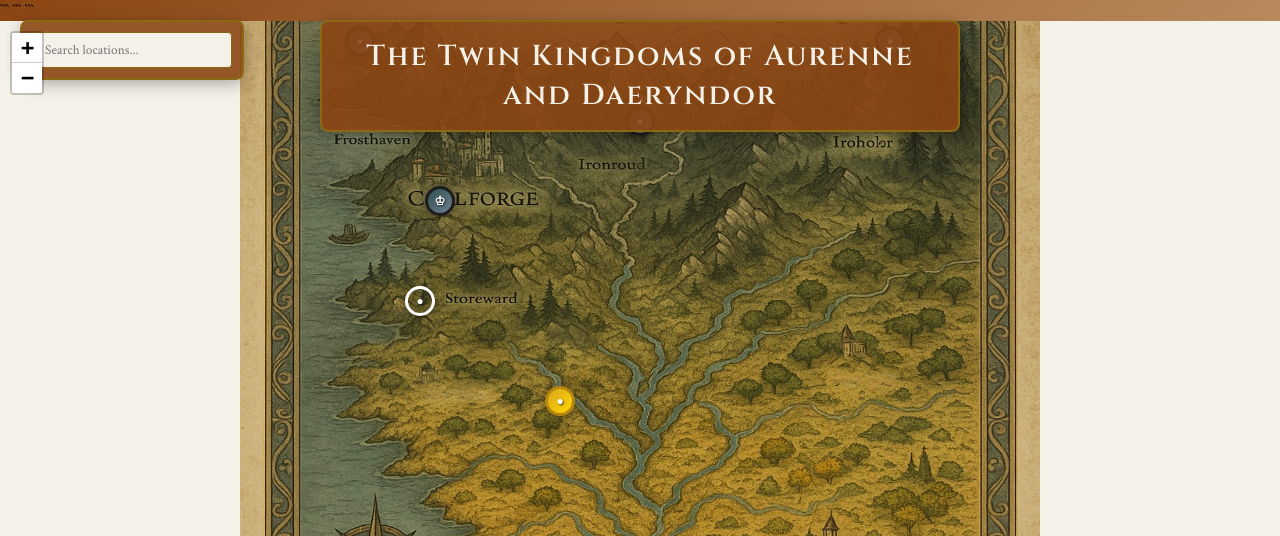
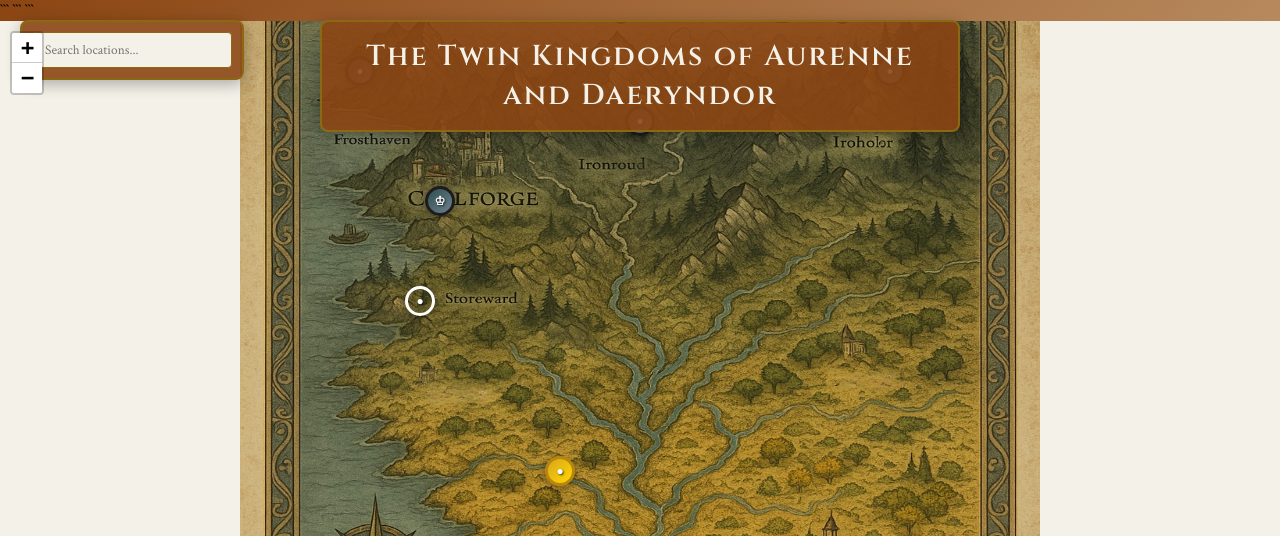
Before and after one commit to jungkoode/ipykingdoms, a plain HTML site: page index.html in a window 1280 px wide. Shown: the top 536 px of the page. Drawn offline with nearby package versions, Linux system fonts and the light colour scheme.

Commit message:
Update index.html

```diff
--- a/index.html
+++ b/index.html
@@ -310,7 +310,7 @@
             features: ['Palace of Golden Towers', 'Royal Gardens', 'Azure Harbor', 'Grand Amphitheater']
         },
         'Frosthaven': {
-            coords: [880, 120], // Top-left in Daeryndor mountains
+            coords: [850, 120], // Top-left in Daeryndor mountains - moved down to match text
             kingdom: 'Daeryndor',
             type: 'Settlement',
             description: 'A hardy northern settlement known for its skilled craftsmen and proximity to valuable silver mines. The people of Frosthaven are renowned for their resilience against the harsh mountain winters.',
@@ -326,7 +326,7 @@
             features: ['Trade Crossing', 'Border Fortress', 'Mountain Pass']
         },
         'Iroholor': {
-            coords: [880, 650], // Top-right in Daeryndor region
+            coords: [850, 650], // Top-right in Daeryndor region - moved down to match text
             kingdom: 'Daeryndor',
             type: 'Settlement',
             description: 'A remote mountain settlement known for its ancient watchtowers and scholarly monasteries. Monks here preserve the old knowledge and watch the eastern borders.',
@@ -342,7 +342,7 @@
             features: ['Border Market', 'Mixed Population', 'Neutral Ground']
         },
         'Lucastel': {
-            coords: [520, 320], // Center-left in Aurenne golden area
+            coords: [450, 320], // Center-left in Aurenne golden area - moved down to match text
             kingdom: 'Aurenne',
             type: 'Settlement',
             description: 'A prosperous river town known for its vineyards and wine production. The rolling hills around Lucastel produce some of the finest wines in all of Aurenne.',
```
